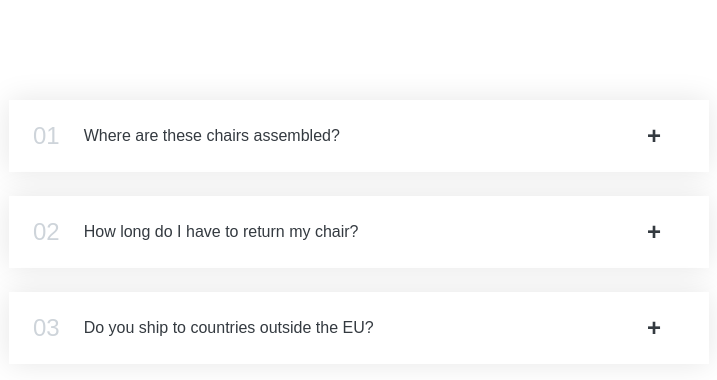
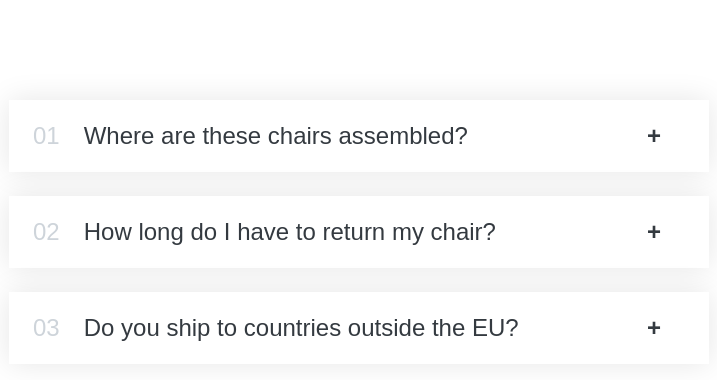
Before and after one commit to EngrPahati/accordion, a React (Create React App) app: page / in a window 1280 px wide. Shown: the top 380 px of the page, without its empty margins (281-998 px from the left). Built offline with nearby package versions, Linux system fonts and the light colour scheme.

Commit message:
update className and index.css

```diff
--- a/src/App.js
+++ b/src/App.js
@@ -30,7 +30,7 @@ export default function App() {
 function Accordion({data}) {
   return (
     <div className="accordion">
-      {data.map((el, i) => <AccordionItem title={el.title} text={el.text} num={i} />)}
+      {data.map((el, i) => <AccordionItem title={el.title} text={el.text} num={i} key={el.title} />)}
     </div>
   );
 }
@@ -46,7 +46,7 @@ function AccordionItem({ num, title, text }) {
     <div className={`item ${isOpen ? 'open' : ''}`}
         onClick={handleToggle} >
       <p className="number">{num < 9 ? `0${num + 1}` : num + 1}</p>
-      <p className="text">{title}</p>
+      <p className="title">{title}</p>
       <p className="icon"
         style={{
           fontSize: '24px',
--- a/src/index.css
+++ b/src/index.css
@@ -81,6 +81,6 @@ body {
 }
 
 .open .number,
-.open .text {
+.open .title {
   color: #087f5b;
 }
```
